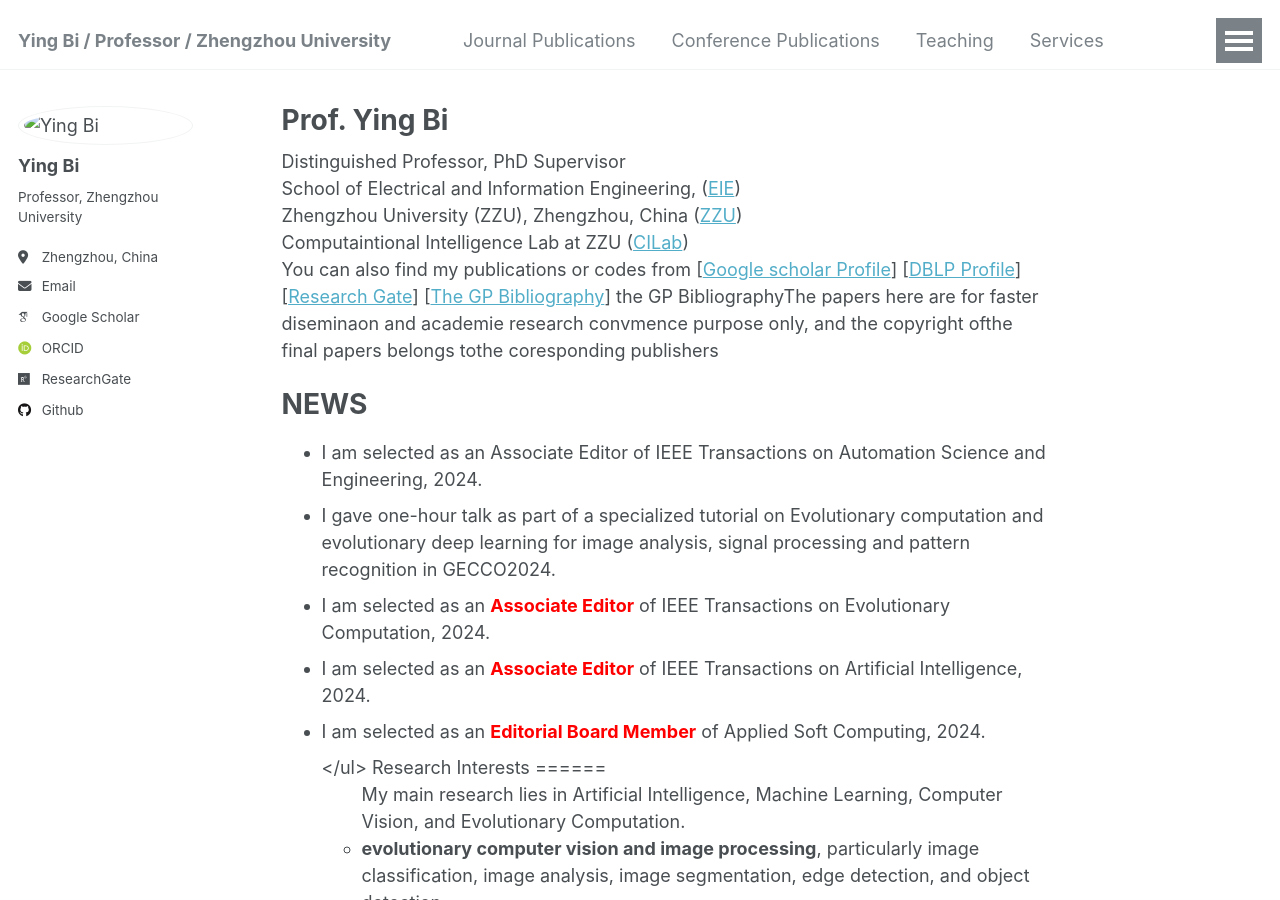
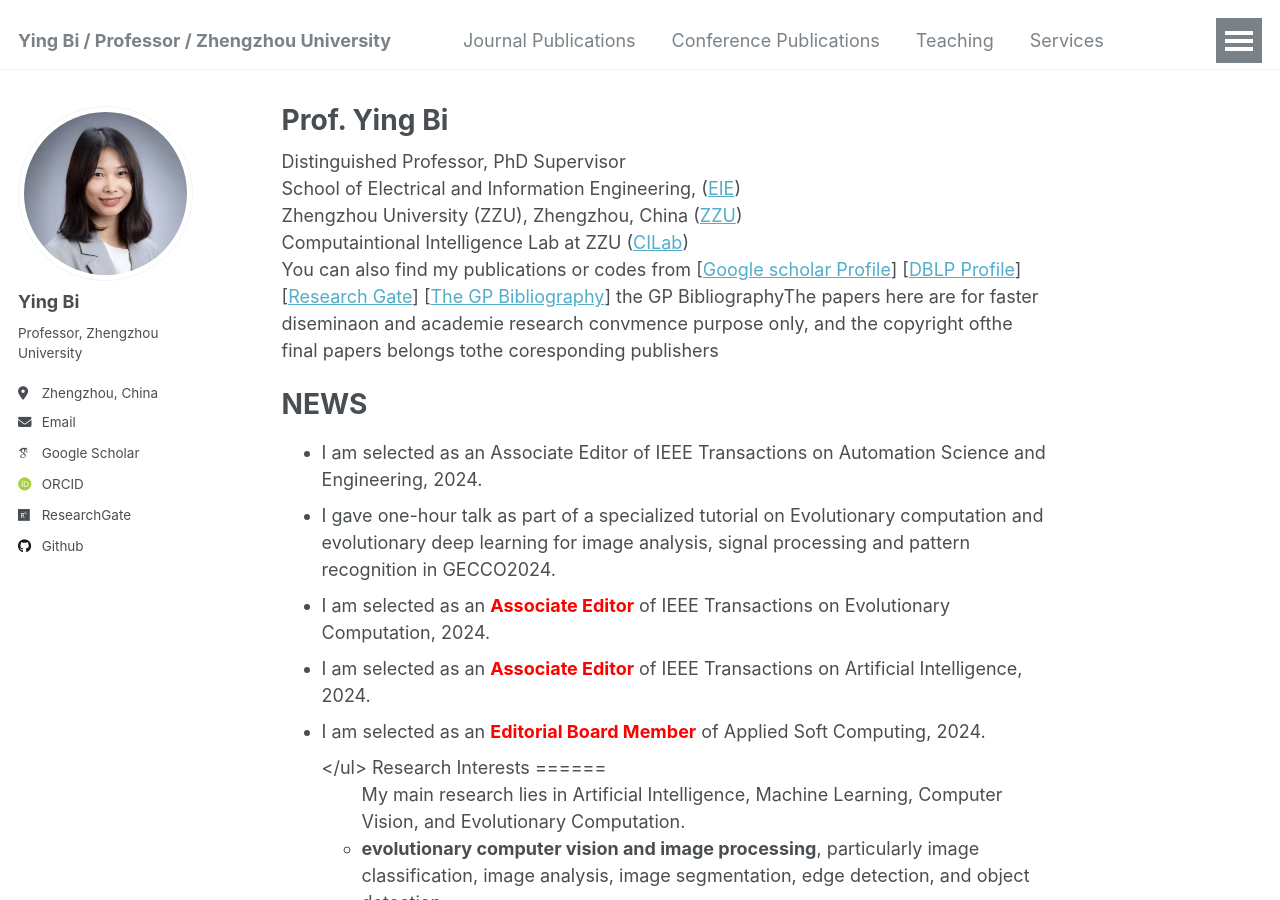
Before and after one commit to YingBi92/Ying-Bi, a Jekyll site: the page built from _pages/about.md, in a window 1280 px wide and 900 px high. Built offline with Jekyll 4.4.1, drawn with Linux system fonts in a browser that asks for light colours; some web fonts are replaced.

Commit message:
Update _config.yml

```diff
--- a/_config.yml
+++ b/_config.yml
@@ -11,7 +11,7 @@ title                    : "Ying Bi / Professor / Zhengzhou University"
 title_separator          : "-"
 name                     : &name "Ying Bi"
 description              : &description "personal description"
-url                      : https://yingbi92.github.io/personal-webpage/ # the base hostname & protocol for your site e.g. "https://mmistakes.github.io"
+url                      : https://yingbi92.github.io # /personal-webpage/ # the base hostname & protocol for your site e.g. "https://mmistakes.github.io"
 baseurl                  : "" # the subpath of your site, e.g. "/blog"
 repository               : "personal-webpage.github.io"
 teaser                   :  # filename of teaser fallback teaser image placed in /images/, .e.g. "500x300.png"
@@ -81,7 +81,7 @@ analytics:
 # Site Author
 author:
   name             : "Ying Bi"
-  avatar           : "images/yingbi.png" #"yingbi.png"
+  avatar           : "yingbi.png" #"yingbi.png"
   bio              : "Professor, Zhengzhou University"
   location         : "Zhengzhou, China"
   employer         :
```
